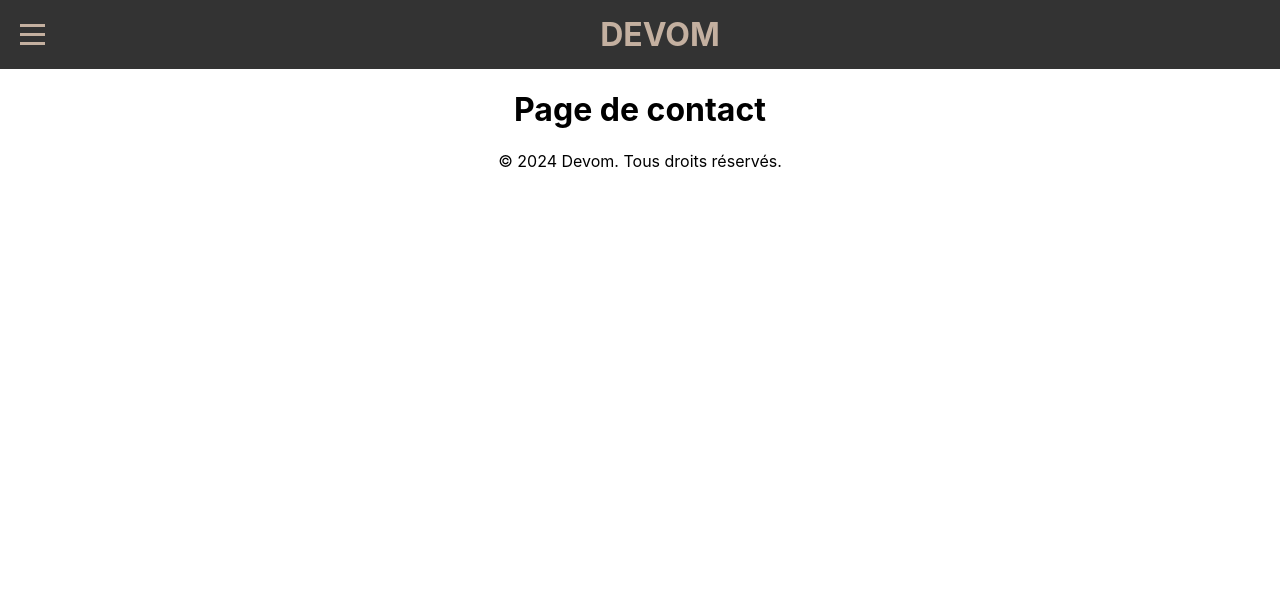
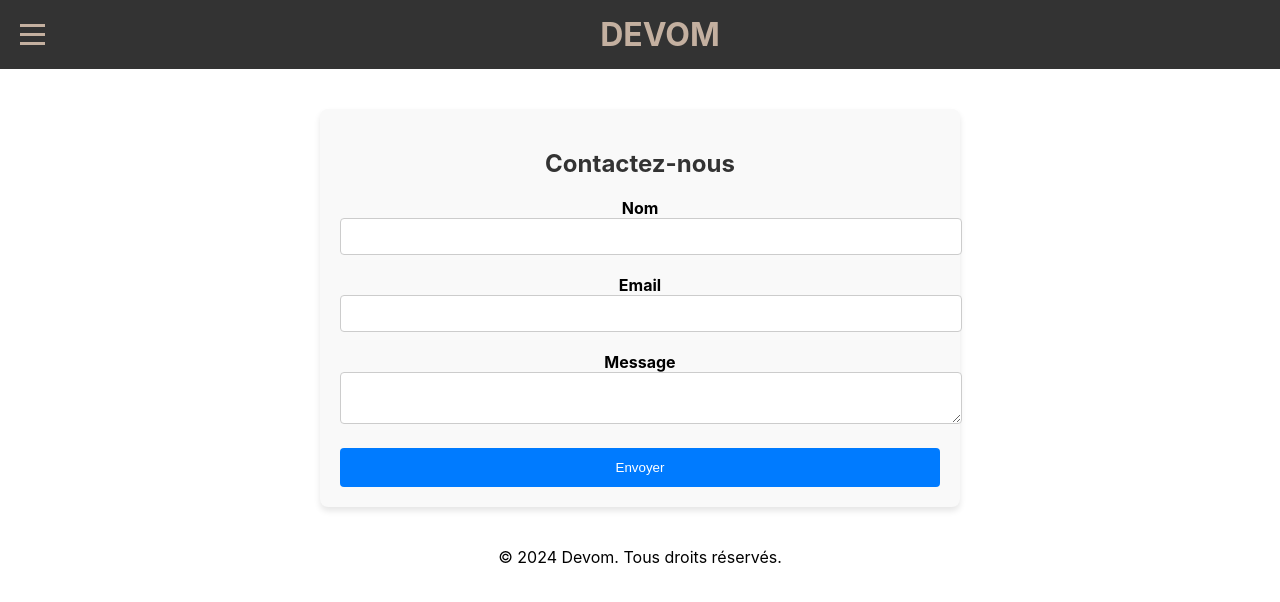
Before and after one commit to Mohoua93/devom-frontend, a React (Create React App) app: page /contact in a window 1280 px wide. Shown: the top 602 px of the page. Built offline with nearby package versions, Linux system fonts and the light colour scheme.

Commit message:
create page contact

```diff
--- a/src/pages/Contact.js
+++ b/src/pages/Contact.js
@@ -1,10 +1,97 @@
-import React from 'react';
+import React, { useState } from 'react';
 import '../styles/Contact.css';
 
 function Contact() {
+  const [formData, setFormData] = useState({
+    name: '',
+    email: '',
+    message: ''
+  });
+  const [status, setStatus] = useState('');
+  const [loading, setLoading] = useState(false);
+
+  // Gère les changements dans les champs du formulaire
+  const handleChange = (e) => {
+    const { name, value } = e.target;
+    setFormData(prevData => ({
+      ...prevData,
+      [name]: value
+    }));
+  };
+
+  // Gère l'envoi du formulaire
+  const handleSubmit = async (e) => {
+    e.preventDefault();
+    setStatus("Envoi en cours...");
+    setLoading(true);
+
+    try {
+      const response = await fetch(
+        "https://devom-backend.onrender.com/api/contact",
+        {
+          method: "POST",
+          headers: { "Content-Type": "application/json" },
+          body: JSON.stringify(formData)
+        }
+      );
+
+      if (response.ok) {
+        setStatus("✅ Message envoyé avec succès !");
+        // Réinitialise le formulaire après un envoi réussi
+        setFormData({ name: "", email: "", message: "" });
+      } else {
+        const errorData = await response.json();
+        setStatus(`❌ Erreur : ${errorData.message || 'Une erreur est survenue lors de l\'envoi.'}`);
+      }
+    } catch (error) {
+      console.error("Erreur réseau ou serveur :", error);
+      setStatus("❌ Erreur réseau ou serveur. Veuillez vérifier votre connexion.");
+    }
+
+    setLoading(false);
+  };
+
   return (
-    <div>
-      <h1>Page de contact</h1>
+    <div className="contact-form-container">
+      <h2>Contactez-nous</h2>
+      <form onSubmit={handleSubmit}>
+        <div>
+          <label htmlFor="name">Nom</label>
+          <input
+            type="text"
+            id="name"
+            name="name"
+            value={formData.name}
+            onChange={handleChange}
+            required
+          />
+        </div>
+        <div>
+          <label htmlFor="email">Email</label>
+          <input
+            type="email"
+            id="email"
+            name="email"
+            value={formData.email}
+            onChange={handleChange}
+            required
+          />
+        </div>
+        <div>
+          <label htmlFor="message">Message</label>
+          <textarea
+            id="message"
+            name="message"
+            value={formData.message}
+            onChange={handleChange}
+            required
+          ></textarea>
+        </div>
+        <button type="submit" disabled={loading}>
+          {loading ? "Envoi..." : "Envoyer"}
+        </button>
+      </form>
+      {status && <p className="form-status">{status}</p>}
     </div>
   );
 }
```
